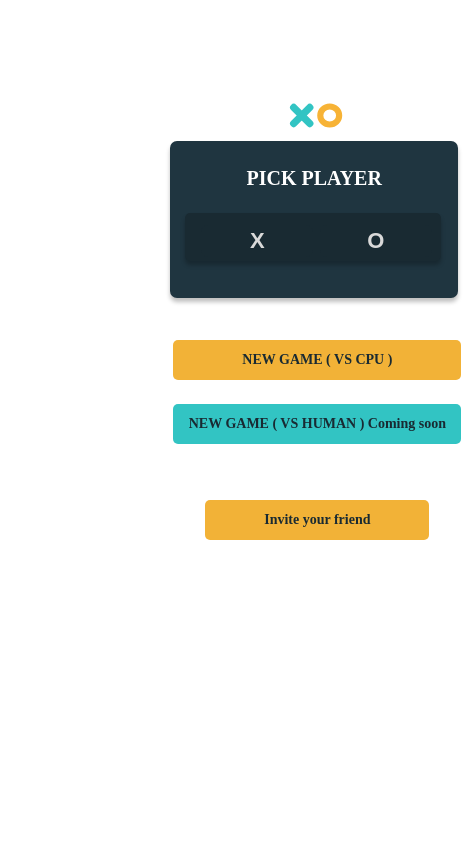
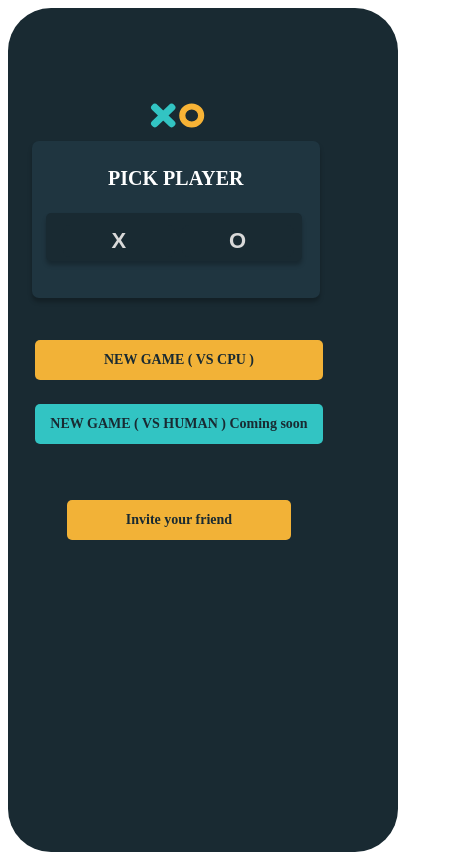
Before and after one commit to deswal2002/Tic_Tac_Toe, a React (Vite) app: page / in a window 390 px wide. Shown: the whole page, 474 px wide, since content can reach past the window. Built offline with nearby package versions, Linux system fonts and the light colour scheme; no server answers.

Commit message:
new_version

```diff
--- a/src/Tic_tac_toe.css
+++ b/src/Tic_tac_toe.css
@@ -461,9 +461,11 @@ body {
 }
 @media only screen and (max-width:410px){
     .box {
-        width: 100%;
-        height: 100%;
+        width: 100vw;
+        height: 100vh;
         background: #192A32;
+        margin-top: 0;
+        margin-left: 0;
     }
     .tip{
         display: none;
```
